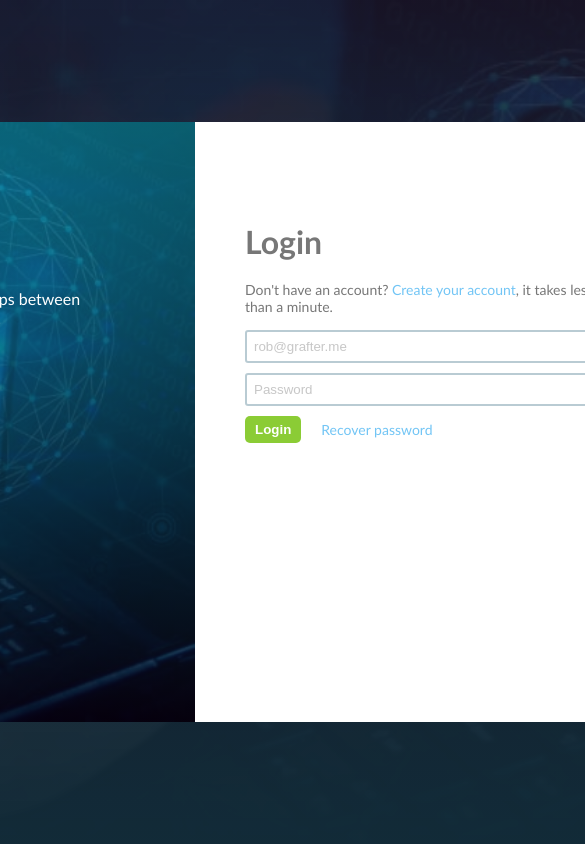
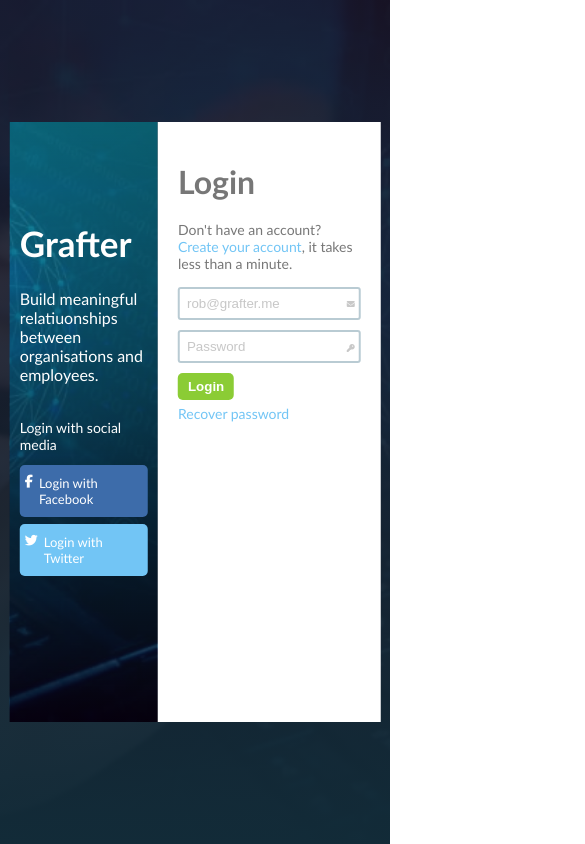
Before and after one commit to Kristle22/grafter-login-project, a website: page index.html in a window 390 px wide. Shown: the top 844 px of the page, 585 px wide, since content can reach past the window. Drawn offline with Linux system fonts and the light colour scheme.

Commit message:
responsive

```diff
--- a/css/main.css
+++ b/css/main.css
@@ -8,25 +8,31 @@
 
 body {
   font-family: 'Gill Sans', 'Gill Sans MT', Calibri, 'Trebuchet MS', sans-serif;
-    background: linear-gradient(rgba(29, 18, 34, 0.8), rgba(18, 43, 56, 0.993)), url('../img/login.png') center/cover no-repeat;
+  background: linear-gradient(rgba(29, 18, 34, 0.8), rgba(18, 43, 56, 0.993)),
+    url('../img/login.png') center/cover no-repeat;
   height: 100vh;
 }
 .container {
-    width: 1000px;
+  width: 95%;
+  max-width: 900px;
+  height: auto;
   position: absolute;
   left: 50%;
   top: 50%;
   transform: translate(-50%, -50%);
-
-
 }
 .left-column {
+  display: flex;
+  flex-direction: column;
+  text-align: left;
+  align-items: flex-start;
   width: 50%;
   height: 600px;
   float: left;
-    padding: 100px 50px 100px 100px;
+  padding: 100px 10px 100px 50px;
   color: #fff;
-    background:  linear-gradient(rgba(14, 139, 161, 0.678), rgba(7, 0, 15, 0.781)), url(../img/login.png) top right;
+  background: linear-gradient(rgba(14, 139, 161, 0.678), rgba(7, 0, 15, 0.781)),
+    url(../img/login.png) top right;
   background-size: cover;
 }
 .right-column {
@@ -43,12 +49,13 @@
 }
 .left-text {
   margin-bottom: 35px;
+  max-width: 300px;
 }
 .small-text {
   margin-bottom: 12px;
   font-size: 14px;
 }
-.soc-icon  {
+.soc-icon {
   display: block;
   width: 165px;
   font-size: 14px;
@@ -60,16 +67,36 @@
   margin-bottom: 7px;
 }
 .fb:hover {
-    background: rgb(67,110,176);
-    background: linear-gradient(196deg, rgba(67,110,176,1) 0%, rgba(66,127,176,1) 0%, rgba(46,130,149,1) 49%, rgba(26,48,120,1) 100%, rgba(40,65,146,1) 100%, rgba(53,107,171,1) 100%, rgba(36,82,142,1) 100%, rgba(45,82,156,1) 100%, rgba(28,42,144,1) 100%, rgba(40,13,107,1) 100%, rgba(43,45,167,1) 100%, rgba(19,54,163,0.950315160243785) 100%, rgba(84,29,143,1) 100%);
+  background: rgb(67, 110, 176);
+  background: linear-gradient(
+    196deg,
+    rgba(67, 110, 176, 1) 0%,
+    rgba(66, 127, 176, 1) 0%,
+    rgba(46, 130, 149, 1) 49%,
+    rgba(26, 48, 120, 1) 100%,
+    rgba(40, 65, 146, 1) 100%,
+    rgba(53, 107, 171, 1) 100%,
+    rgba(36, 82, 142, 1) 100%,
+    rgba(45, 82, 156, 1) 100%,
+    rgba(28, 42, 144, 1) 100%,
+    rgba(40, 13, 107, 1) 100%,
+    rgba(43, 45, 167, 1) 100%,
+    rgba(19, 54, 163, 0.950315160243785) 100%,
+    rgba(84, 29, 143, 1) 100%
+  );
 }
 .soc-icon.tw {
   background: #72c5f5;
   /* margin-bottom: 300px; */
 }
 .tw:hover {
-    background: rgb(82,170,249);
-    background: linear-gradient(196deg, rgba(82,170,249,1) 0%, rgba(86,173,218,1) 50%, rgba(44,218,178,1) 100%);
+  background: rgb(82, 170, 249);
+  background: linear-gradient(
+    196deg,
+    rgba(82, 170, 249, 1) 0%,
+    rgba(86, 173, 218, 1) 50%,
+    rgba(44, 218, 178, 1) 100%
+  );
 }
 .link:hover,
 a.btn:hover {
@@ -167,6 +194,35 @@
   color: #fff;
 }
 .btn.green:hover {
-    background: rgb(58,179,46);
-    background: linear-gradient(196deg, rgba(58,179,46,1) 0%, rgba(185,230,74,1) 100%);
+  background: rgb(58, 179, 46);
+  background: linear-gradient(
+    196deg,
+    rgba(58, 179, 46, 1) 0%,
+    rgba(185, 230, 74, 1) 100%
+  );
 }
+
+@media screen and (max-width: 650px) {
+  .left-column {
+    padding-left: 20px;
+  }
+  .right-column {
+    padding: 40px 20px;
+  }
+}
+@media screen and (max-width: 500px) {
+  .left-column {
+    width: 40%;
+    padding-left: 10px;
+  }
+  .right-column {
+    width: 60%;
+  }
+  .soc-icon {
+    display: flex;
+    justify-content: center;
+    width: 100%;
+    padding: 10px 5px;
+    font-size: 13px;
+  }
+}
```
Lines whose indentation alone changed are shown as unchanged.
